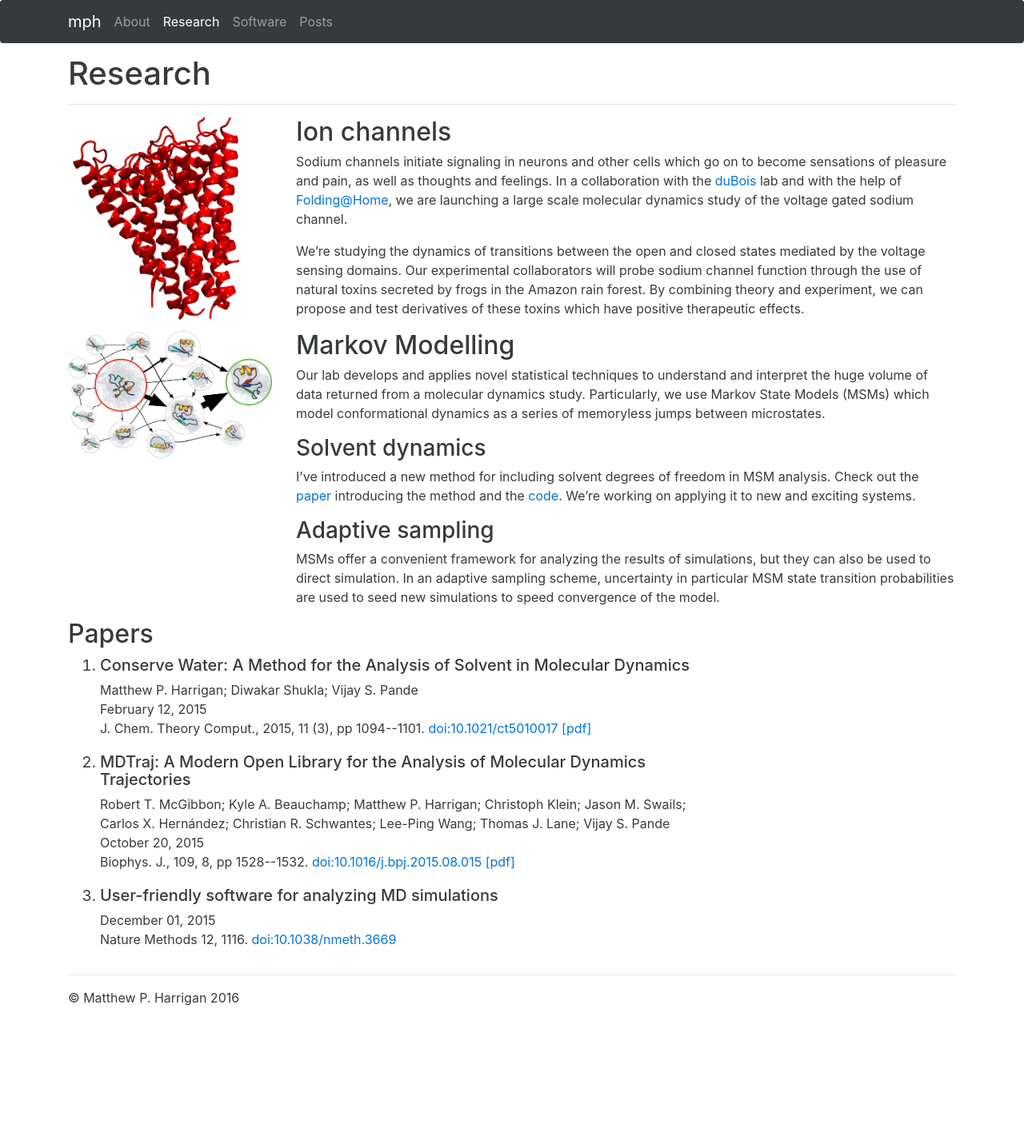
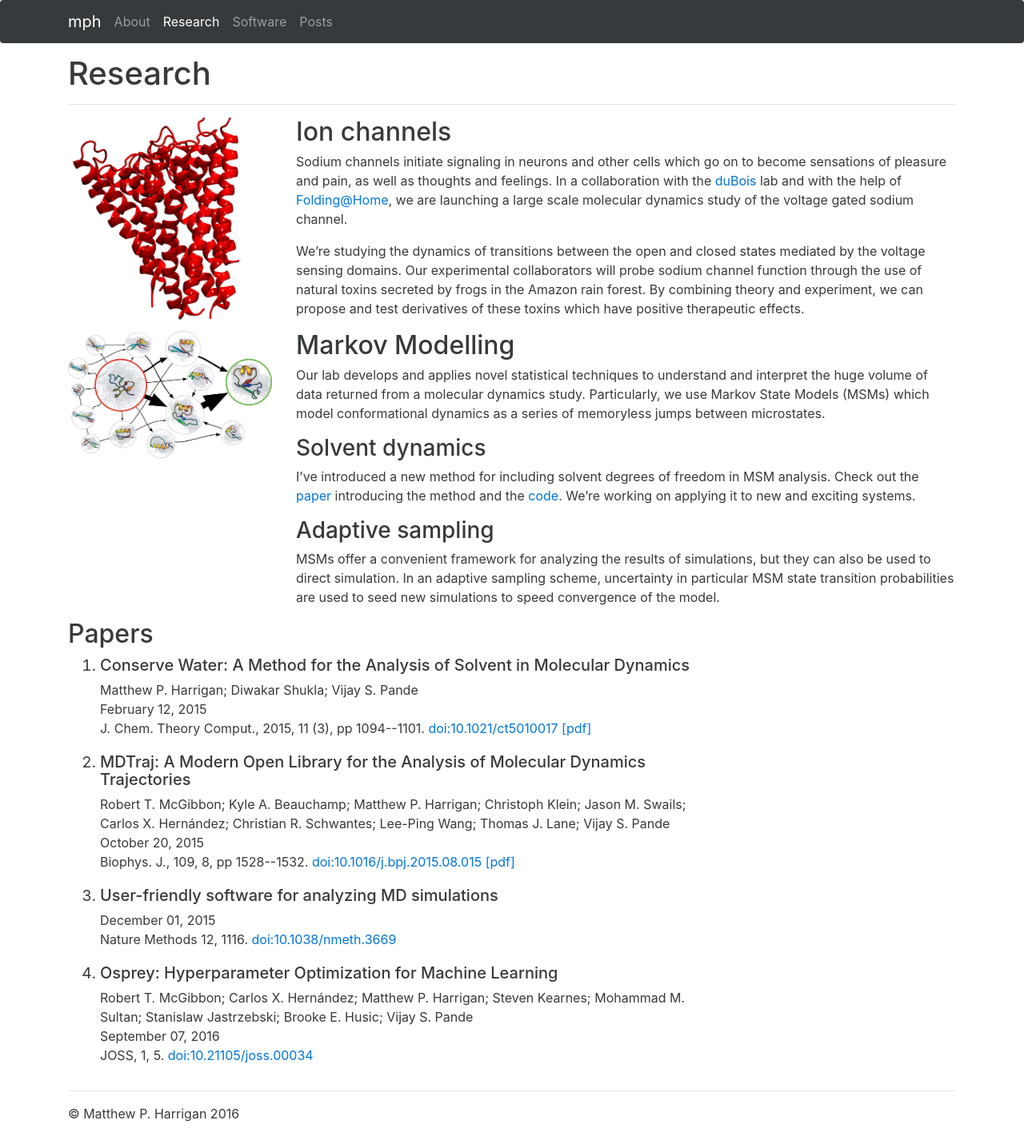
Before and after one commit to mpharrigan/mpharrigan.github.io, a Jekyll site: the page built from research/index.html, in a window 1280 px wide. Shown: the whole page at 80% size. Built offline with Jekyll 4.4.1, drawn with Linux system fonts in a browser that asks for light colours; before the commit the page ends 1276 px from its top, so only the background shows below that.

Commit message:
Osprey paper

```diff
--- a/_data/publications.yaml
+++ b/_data/publications.yaml
@@ -30,4 +30,18 @@
   doi: 10.1038/nmeth.3669
   date: 2015-12-01
 
+- title: "Osprey: Hyperparameter Optimization for Machine Learning"
+  authors:
+    - Robert T. McGibbon
+    - Carlos X. Hernández
+    - Matthew P. Harrigan
+    - Steven Kearnes
+    - Mohammad M. Sultan
+    - Stanislaw Jastrzebski
+    - Brooke E. Husic
+    - Vijay S. Pande
+  journal: "JOSS, 1, 5"
+  doi: 10.21105/joss.00034
+  date: 2016-09-07
+
 # vim: ts=2 sw=2 et
```
